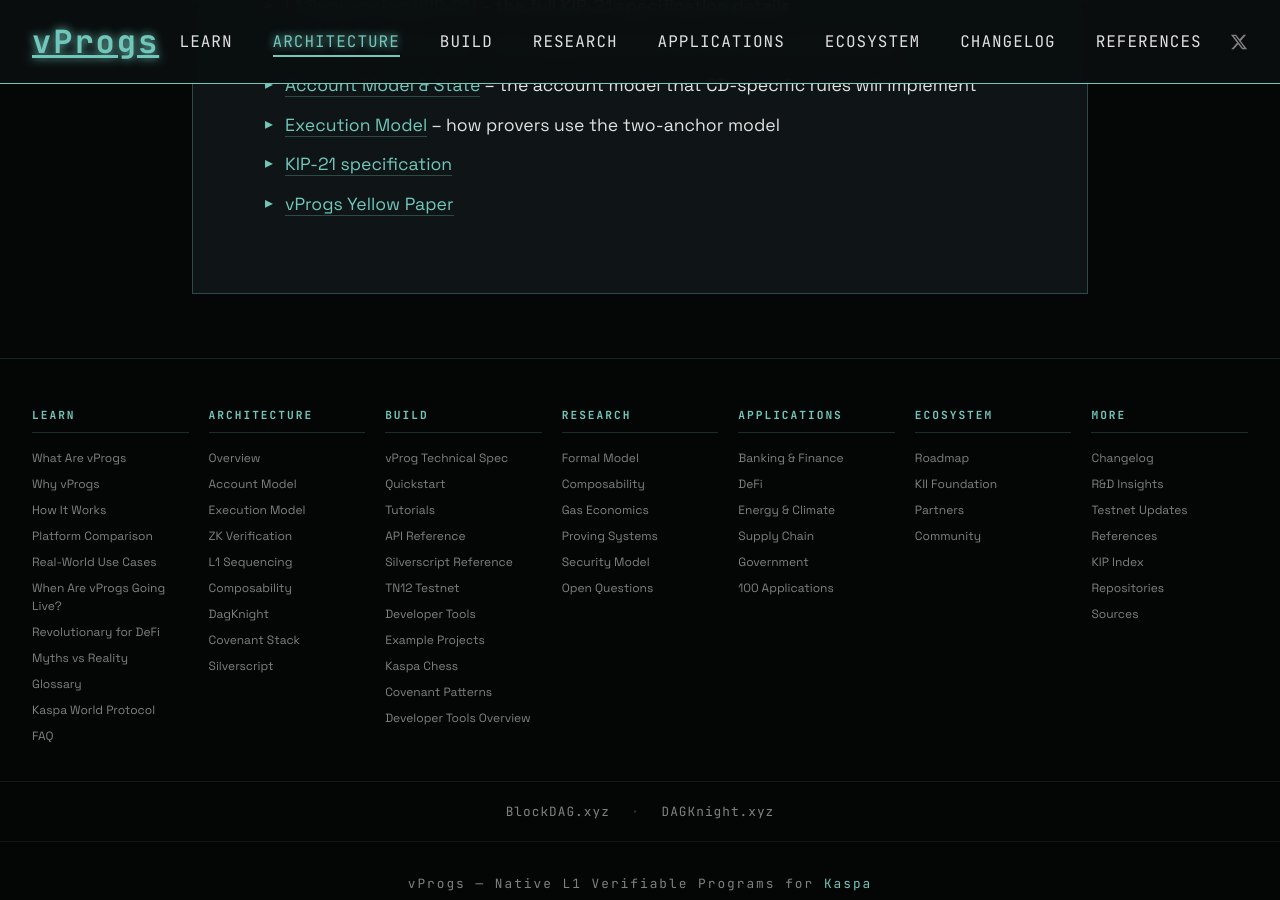
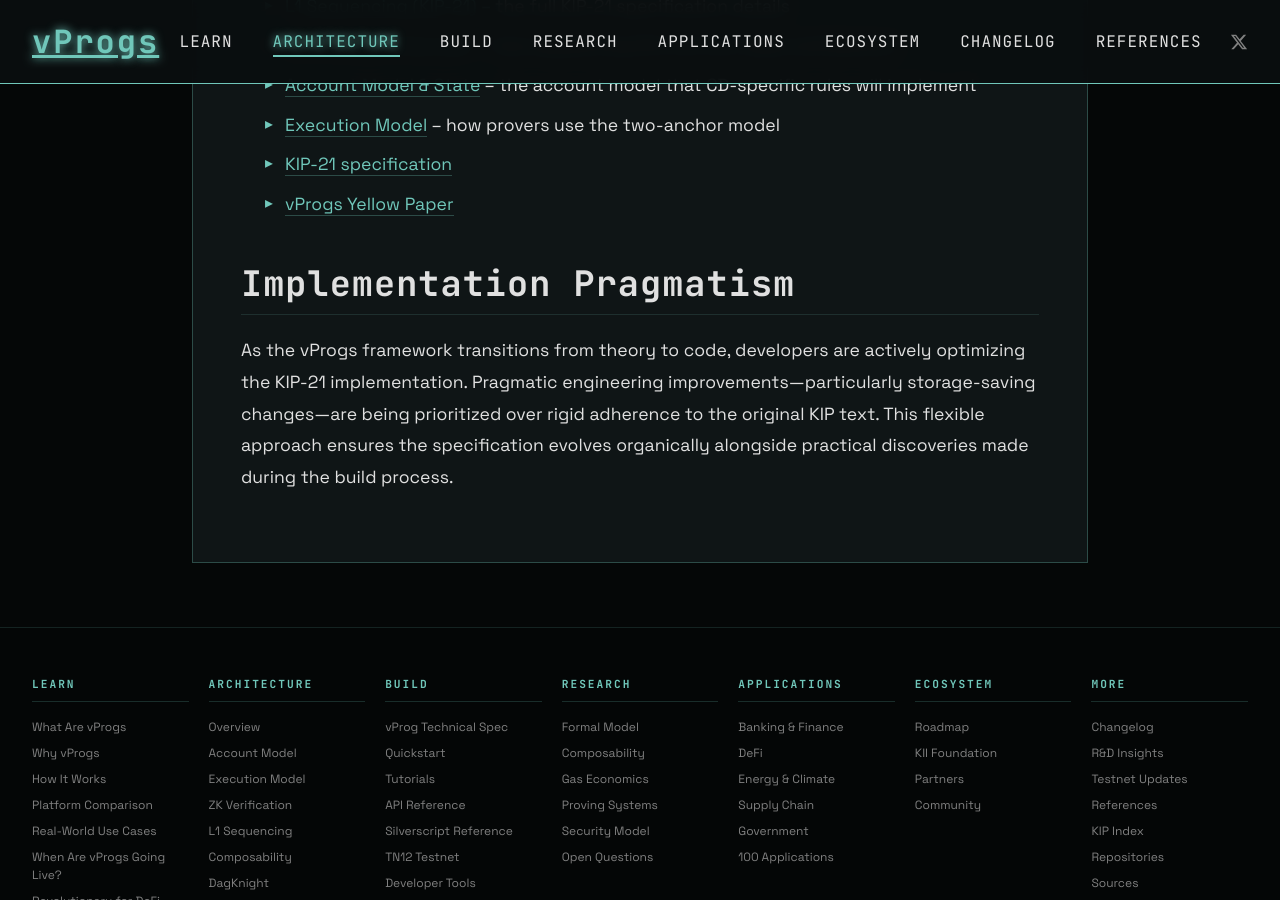
Before and after one commit to creative-inference/vprogs.xyz, a Jekyll site: the page built from architecture/sequencing-mapping.md, in a window 1280 px wide and 900 px high, scrolled down 10924 px. Built offline with Jekyll 4.4.1, drawn with Linux system fonts in a browser that asks for light colours.

Commit message:
Note pragmatic storage-saving optimizations in KIP-21 implementation [auto]

```diff
--- a/architecture/sequencing-mapping.md
+++ b/architecture/sequencing-mapping.md
@@ -286,3 +286,7 @@
 - [Execution Model](/architecture/execution-model) -- how provers use the two-anchor model
 - [KIP-21 specification](https://github.com/michaelsutton/kips/blob/kip21/kip-0021.md)
 - [vProgs Yellow Paper](https://github.com/kaspanet/research/blob/main/vProgs/vProgs_yellow_paper.pdf)
+
+## Implementation Pragmatism
+
+As the vProgs framework transitions from theory to code, developers are actively optimizing the KIP-21 implementation. Pragmatic engineering improvements—particularly storage-saving changes—are being prioritized over rigid adherence to the original KIP text. This flexible approach ensures the specification evolves organically alongside practical discoveries made during the build process.
```
